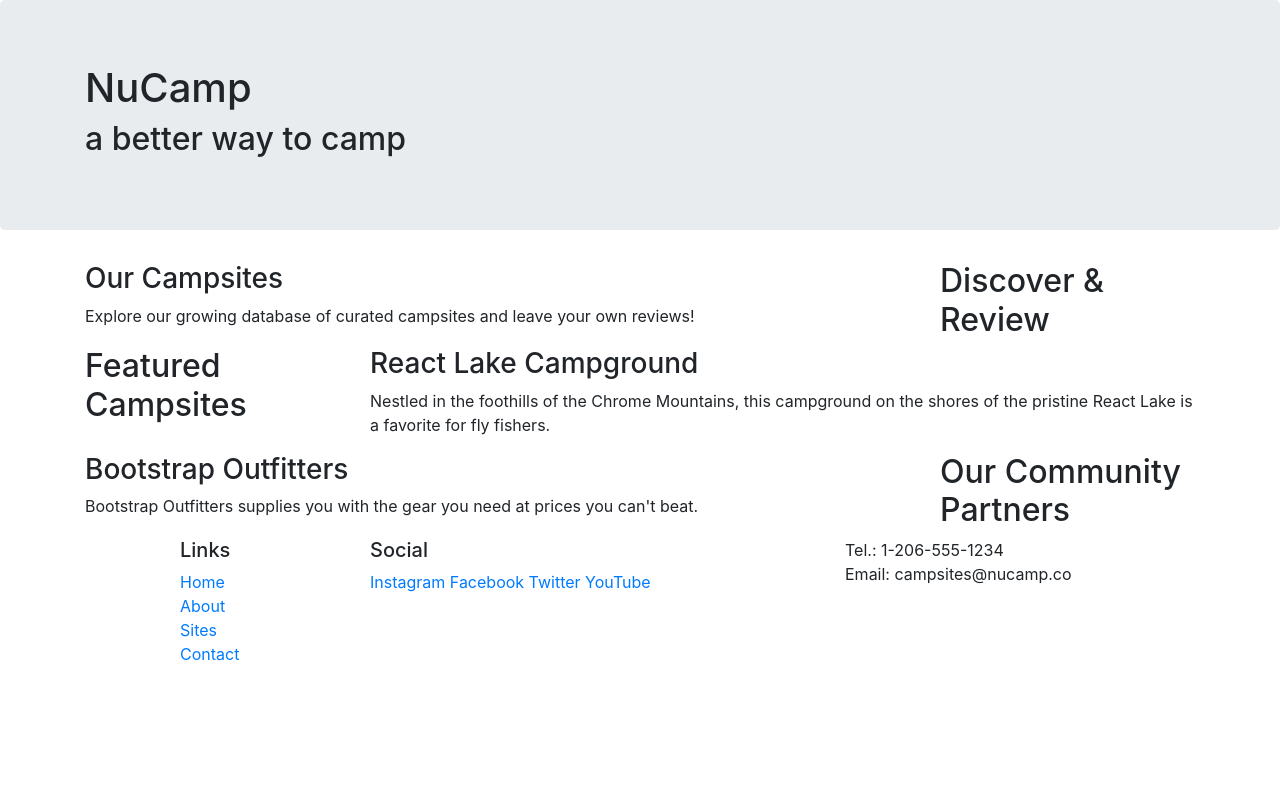
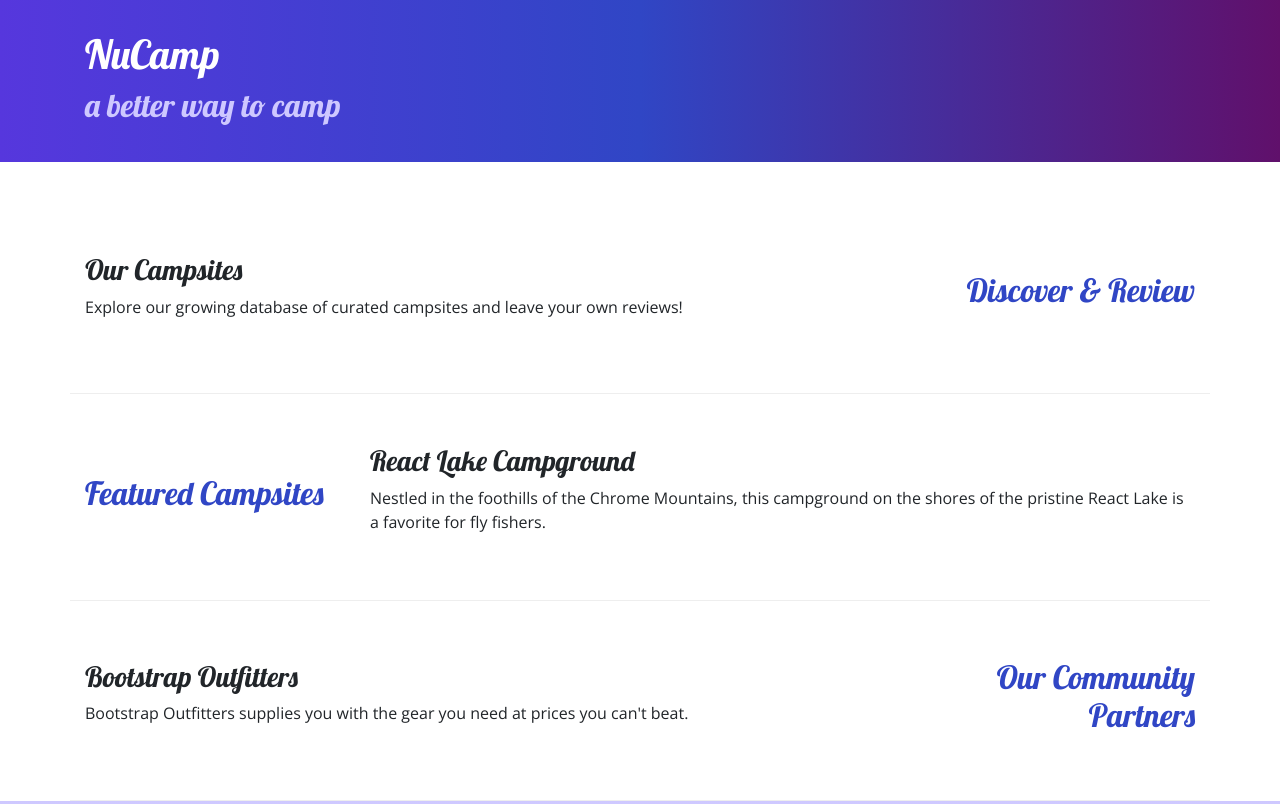
Before and after one commit to breezecakeyum/bootstrap-workshop, a website: page index.html in a window 1280 px wide. Shown: the top 804 px of the page. Drawn offline with nearby package versions, Linux system fonts and the light colour scheme.

Commit message:
Bootstrap Alignment and Styles

```diff
--- /dev/null
+++ b/css/styles.css
@@ -0,0 +1,32 @@
+body {
+    font-family: "Open Sans", sans-serif;
+}
+
+h1, h2, h3 {
+    font-family: "Lobster", cursive;
+}
+
+h2 {
+    color: #3046C5;
+}
+
+header h2 {
+    color: #CEC8FF;
+}
+
+footer {
+    background-image: linear-gradient(#CEC8FF, white);
+    padding: 20px 0;
+}
+
+.jumbotron {
+    padding: 30px;
+    background-image: linear-gradient(to right, #5637DD, #3046C5, #60106B);
+    color: white;
+}
+
+.row-content {
+    padding: 50px 0;
+    border-bottom: 1px ridge;
+    min-height: 200px;
+}
--- a/index.html
+++ b/index.html
@@ -1,6 +1,7 @@
 <!DOCTYPE html>
 <html lang="en">
 
+<head>
     <head>
         <!-- Required meta tags always come first -->
         <meta charset="utf-8" />
@@ -9,13 +10,15 @@
         <!-- Bootstrap CSS -->
         <link rel="stylesheet" href="node_modules/bootstrap/dist/css/bootstrap.min.css" />
 
-
+        <!-- Additional CSS must be placed after Bootstrap CSS -->
+        <link rel="stylesheet" href="https://fonts.googleapis.com/css?family=Lobster|Open+Sans" />
+        <link rel="stylesheet" href="css/styles.css" />
         <title>NuCamp: A Better Way To Camp</title>
     </head>
 
 <body>
 
-    <header class="jumbotron">
+    <header class="jumbotron jumbotron-fluid">
         <div class="container">
             <div class="row">
                 <div class="col">
@@ -27,17 +30,19 @@
     </header>
 
     <div class="container">
-        <div class="row">
+        <div class="row row-content align-items-center">
             <div class="col-sm-4 order-sm-last col-md-3">
-                <h2>Discover & Review</h2>
+                <h2 class="text-sm-right">Discover & Review</h2>
             </div>
             <div class="col">
                 <h3>Our Campsites</h3>
                 <p>Explore our growing database of curated campsites and leave your own reviews!</p>
             </div>
         </div>
+        </div>
 
-        <div class="row">
+        <div class="container">
+            <div class="row row-content align-items-center">
             <div class="col-sm-4 col-md-3">
                 <h2>Featured Campsites</h2>
             </div>
@@ -46,10 +51,12 @@
         		<p>Nestled in the foothills of the Chrome Mountains, this campground on the shores of the pristine React Lake is a favorite for fly fishers.</p>
    			</div>
         </div>
+    </div>
 
-        <div class="row">
+    <div class="container">
+        <div class="row row-content align-items-center">
             <div class="col-sm-4 order-sm-last col-md-3">
-                <h2>Our Community Partners</h2>
+                <h2 class="text-sm-right">Our Community Partners</h2>
             </div>
             <div class="col">
                 <h3>Bootstrap Outfitters</h3>
@@ -70,14 +77,14 @@
                         <li><a href="#">Contact</a></li>
                     </ul>
                 </div>
-                <div class="col-6 col-sm-5">
+                <div class="col-6 col-sm-5 text-center">
                 	<h5>Social</h5>
                     <a href="http://instagram.com/">Instagram</a>
                     <a href="http://facebook.com/">Facebook</a>
                     <a href="http://twitter.com/">Twitter</a>
                     <a href="http://youtube.com/">YouTube</a>
                 </div>
-                <div class="col-sm-4">
+                <div class="col-sm-4 text-center">
                     Tel.: 1-206-555-1234<br />
                     Email: campsites@nucamp.co
                 </div>
```
Lines whose indentation alone changed are shown as unchanged.
